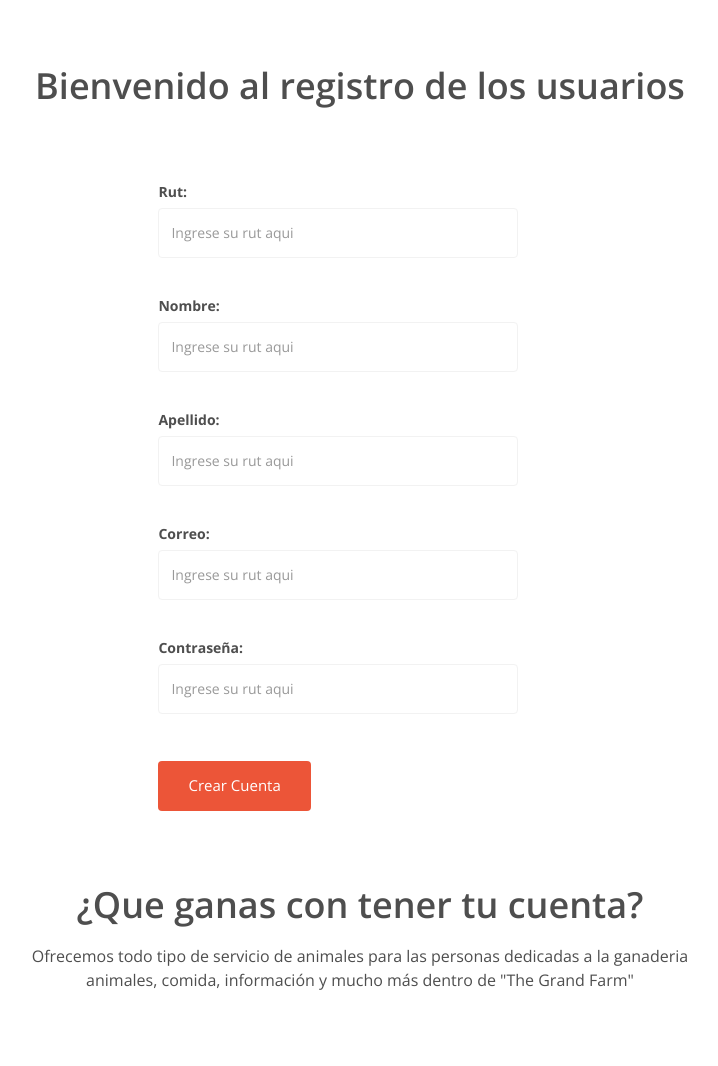
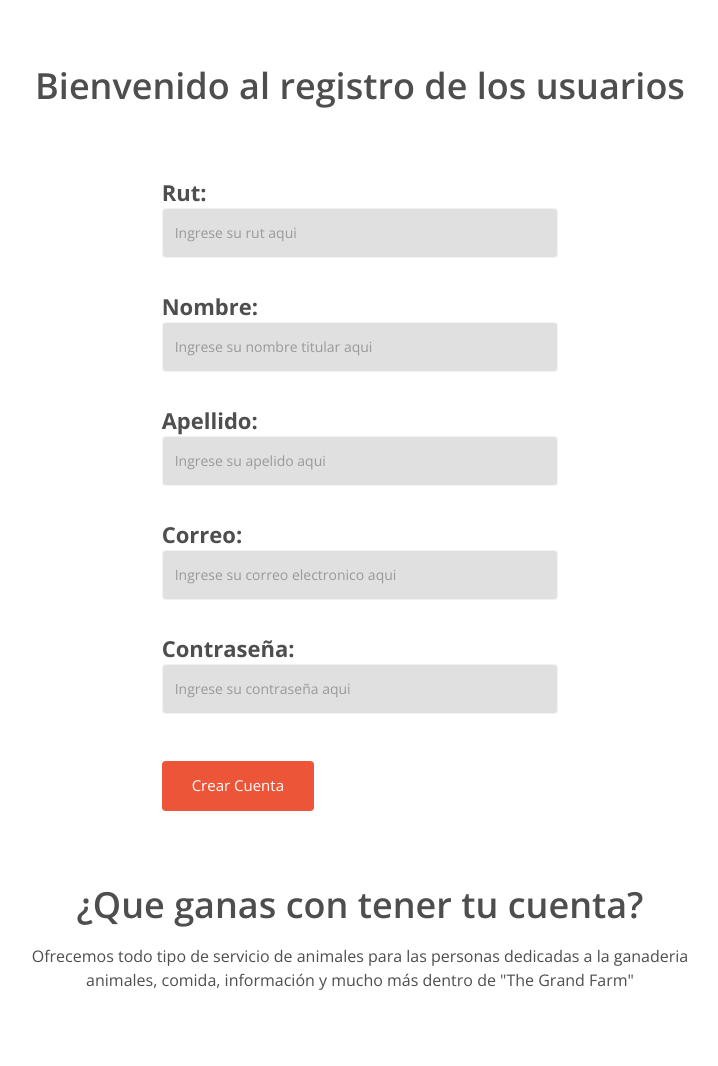
Before and after one commit to Toqui012/The-grand-farm, a Django app: page /register_user/ in a window 1280 px wide. Shown: the part 252-1318 px from the top of the page, without its empty margins (280-998 px from the left). Run offline with Django 3.2, Linux system fonts and the light colour scheme.

Commit message:
modificaciones templates y comportamientos

```diff
--- a/farm_app/templates/farm_app/base.html
+++ b/farm_app/templates/farm_app/base.html
@@ -109,6 +109,7 @@
             </div>
             <!--/.container-->
         </nav>
+
         <!--/nav-->
 
     </header>
@@ -126,7 +127,7 @@
                 </div>
                 <div class="col-sm-6">
                     <ul class="pull-right">
-                        <li><a href="#">Inicio</a></li>
+                        <li><a href="{% url 'index' %}">Inicio</a></li>
                         <li><a href="#">Sobre Nosotros</a></li>
                         <li><a href="#">Contacto</a></li>
                     </ul>
--- a/farm_app/templates/farm_app/register_user.html
+++ b/farm_app/templates/farm_app/register_user.html
@@ -22,36 +22,36 @@
         Usted ya esta registrado!
     </div>
 {% else %}
-    <section style="padding-left: 27%;">
+    <section style="padding-left: 0%;">
         <form method="POST" class="register_form">{% csrf_token %}
-            <div class="col-sm-5 col-sm-offset-1">
+            <div class="col-sm-4 col-sm-offset-4">
                 <div class="form-group">
-                    <label for="nom">Rut:</label>
-                    <input type="text" name="txtRut" id="txtRut" class="form-control" placeholder="Ingrese su rut aqui">
+                    <label for="nom" style="font-size: 22px;">Rut:</label>
+                    <input type="text" name="txtRut" id="txtRut" class="form-control" placeholder="Ingrese su rut aqui" style="background: #e0e0e0; color: #2e2e2e;">
                     <br>
                 </div>
 
                 <div class="form-group">
-                    <label for="nom">Nombre:</label>
-                    <input type="text" name="txtNombre" id="txtNombre" class="form-control" placeholder="Ingrese su rut aqui">
+                    <label for="nom" style="font-size: 22px;">Nombre:</label>
+                    <input type="text" name="txtNombre" id="txtNombre" class="form-control" placeholder="Ingrese su nombre titular aqui" style="background: #e0e0e0; color: #2e2e2e;">
                     <br>
                 </div>
 
                 <div class="form-group">
-                    <label for="nom">Apellido:</label>
-                    <input type="text" name="txtApellido" id="txtApellido" class="form-control" placeholder="Ingrese su rut aqui">
+                    <label for="nom" style="font-size: 22px;">Apellido:</label>
+                    <input type="text" name="txtApellido" id="txtApellido" class="form-control" placeholder="Ingrese su apelido aqui" style="background: #e0e0e0; color: #2e2e2e;">
                     <br>
                 </div>
 
                 <div class="form-group">
-                    <label for="nom">Correo:</label>
-                    <input type="text" name="txtCorreo" id="txtCorreo" class="form-control" placeholder="Ingrese su rut aqui">
+                    <label for="nom" style="font-size: 22px;">Correo:</label>
+                    <input type="text" name="txtCorreo" id="txtCorreo" class="form-control" placeholder="Ingrese su correo electronico aqui" style="background: #e0e0e0; color: #2e2e2e;">
                     <br>
                 </div>
 
                 <div class="form-group">
-                    <label for="nom">Contraseña:</label>
-                    <input type="text" name="txtPass" id="txtPass" class="form-control" placeholder="Ingrese su rut aqui">
+                    <label for="nom" style="font-size: 22px;">Contraseña:</label>
+                    <input type="password" name="txtPass" id="txtPass" class="form-control" placeholder="Ingrese su contraseña aqui" style="background: #e0e0e0; color: #2e2e2e;">
                     <br>
                 </div>
 
```
Also changed, not shown: farm_app/templates/farm_app/login_view.html (+6 -6 lines), db.sqlite3.
